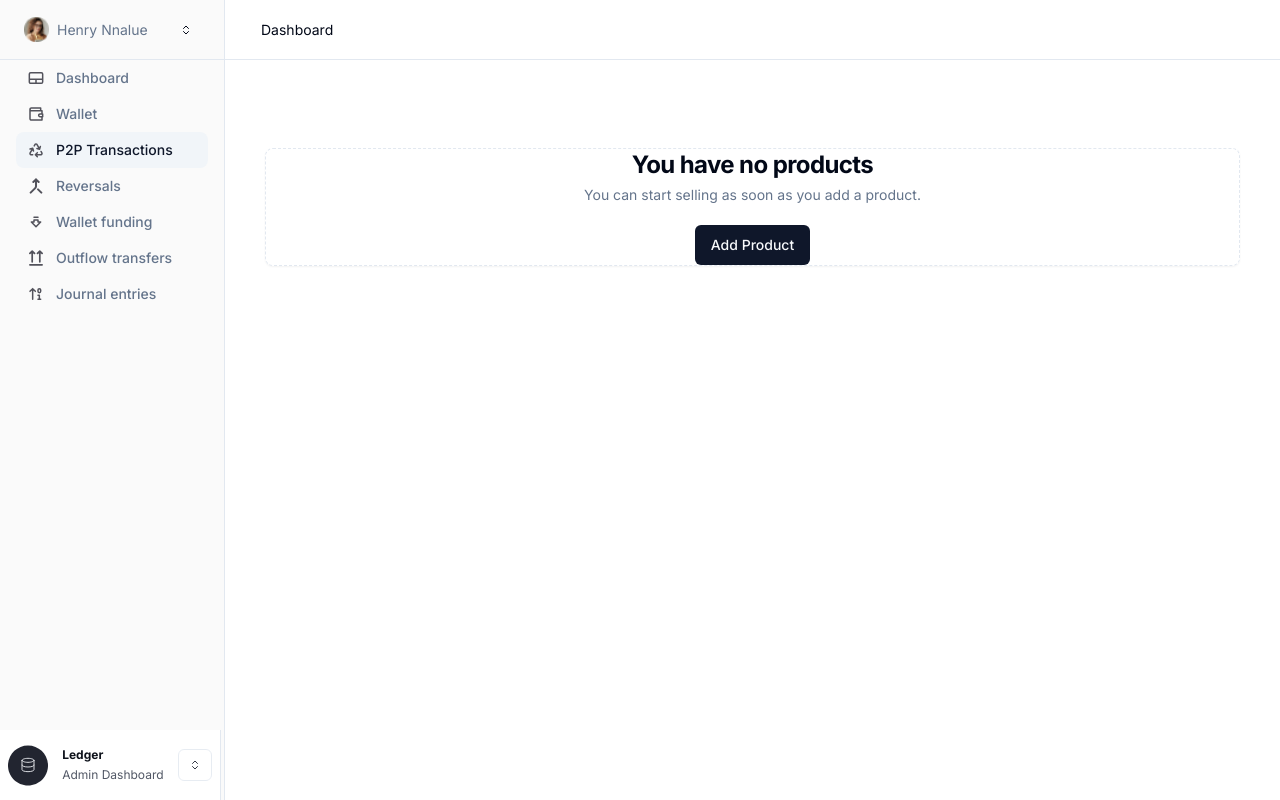
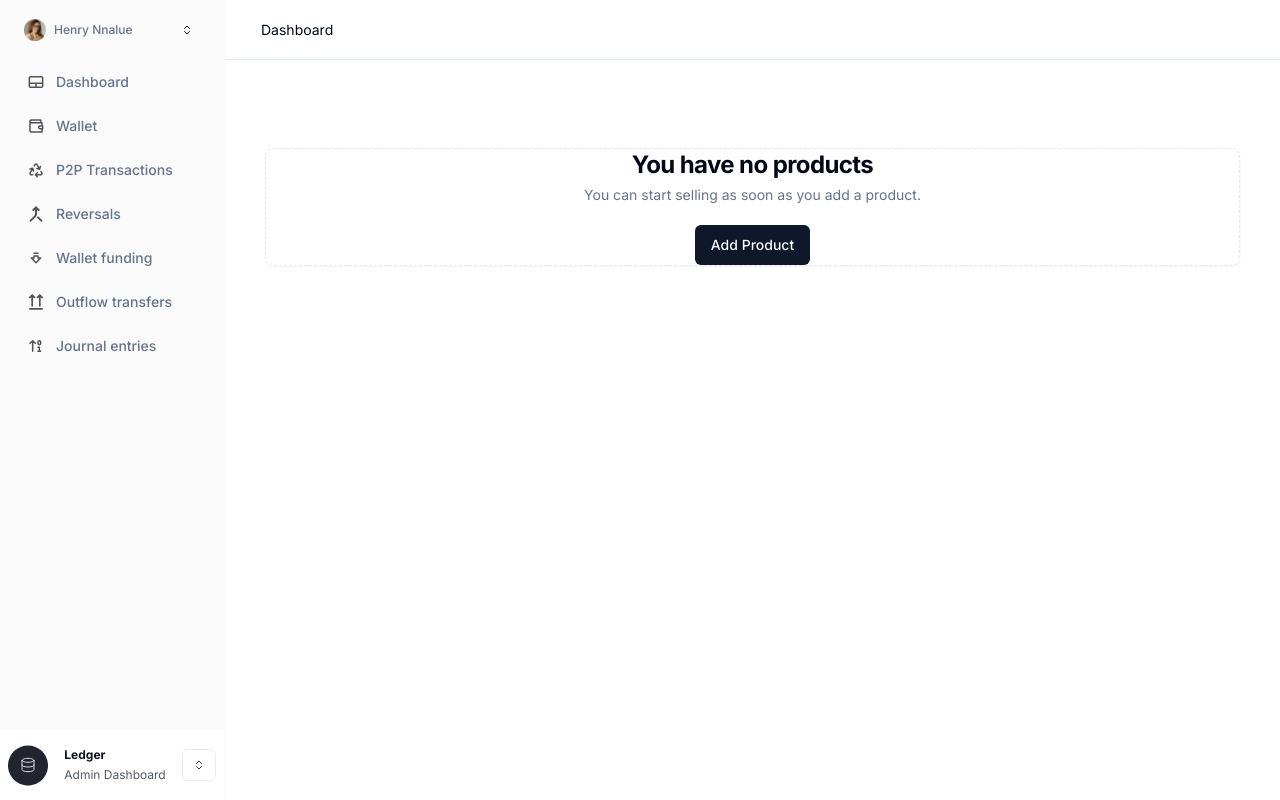
Before and after one commit to wendy640/resend_clone, a Next.js app: page / in a window 1280 px wide. Built offline with nearby package versions, Linux system fonts and the light colour scheme.

Commit message:
modifications

```diff
--- a/src/components/Header.tsx
+++ b/src/components/Header.tsx
@@ -5,6 +5,16 @@ import { Button } from "@/components/ui/button";
 import { Badge } from "@/components/ui/badge";
 import { usePathname } from "next/navigation";
 import { ComboboxDemo } from "./Combobox";
+import profile from "../images/Avatar.png";
+import { ChevronsUpDown } from "lucide-react";
+import {
+	DropdownMenu,
+	DropdownMenuContent,
+	DropdownMenuItem,
+	DropdownMenuLabel,
+	DropdownMenuSeparator,
+	DropdownMenuTrigger,
+} from "@/components/ui/dropdown-menu";
 import {
 	Bell,
 	CircleUser,
@@ -79,17 +89,33 @@ export const Header = () => {
 					</HamburgerSheetTrigger>
 					<HamburgerSheetContent
 						side="left"
-						className="flex flex-col"
+						className="flex flex-col "
 						style={{ backgroundColor: "#FAFAFA" }}
 					>
-						<nav className="grid gap-2 text-lg font-medium">
-							{/* <Link
-								href="#"
-								className="flex items-center gap-2 text-lg font-semibold"
-							>
-								<Package2 className="h-6 w-6" />
-								<span className="sr-only">Acme Inc</span>
-							</Link> */}
+						<nav className="grid gap-2  text-sm font-medium lg:px-4">
+							<div className="avatar rounded-full flex items-center justify-around my-5 gap-8">
+								<div className="flex items-center gap-2">
+									<Image src={profile} alt="user-pics" width={25} height={25} />
+									<p className="lg:text-[14px] md:text-[10px] text-muted-foreground text-sm font-medium">
+										Henry Nnalue
+									</p>
+								</div>
+								<div>
+									<DropdownMenu>
+										<DropdownMenuTrigger asChild>
+											<ChevronsUpDown className="h-4 w-3 shrink-0" />
+										</DropdownMenuTrigger>
+										<DropdownMenuContent align="end">
+											<DropdownMenuLabel>My Account</DropdownMenuLabel>
+											<DropdownMenuSeparator />
+											<DropdownMenuItem>Settings</DropdownMenuItem>
+											<DropdownMenuItem>Support</DropdownMenuItem>
+											<DropdownMenuSeparator />
+											<DropdownMenuItem>Logout</DropdownMenuItem>
+										</DropdownMenuContent>
+									</DropdownMenu>
+								</div>
+							</div>
 							<Link
 								href="/"
 								className="mx-[-0.65rem] flex items-center gap-4 rounded-xl px-3 py-2 text-muted-foreground hover:text-foreground"
@@ -97,7 +123,7 @@ export const Header = () => {
 								<Image
 									src={DashboardIcon}
 									alt="dashboard"
-									className="h-5 w-5"
+									className="h-4 w-4"
 								/>
 								Dashboard
 							</Link>
@@ -105,8 +131,8 @@ export const Header = () => {
 								href="/dashboard/wallet"
 								className="mx-[-0.65rem] flex items-center gap-4 rounded-xl bg-muted px-3 py-2 text-foreground hover:text-foreground"
 							>
-								<Image src={WalletIcon} alt="wallet" className="h-5 w-5" />
-								Wallet
+								<Image src={WalletIcon} alt="wallet" className="h-4 w-4" />
+								Wallets
 								{/* <Badge className="ml-auto flex h-6 w-6 shrink-0 items-center justify-center rounded-full">
 									6
 								</Badge> */}
@@ -118,7 +144,7 @@ export const Header = () => {
 								<Image
 									src={TransactionIcon}
 									alt="transaction"
-									className="h-5 w-5"
+									className="h-4 w-4"
 								/>
 								P2P Transactions
 							</Link>
@@ -126,44 +152,44 @@ export const Header = () => {
 								href="/dashboard/reversals"
 								className="mx-[-0.65rem] flex items-center gap-4 rounded-xl px-3 py-2 text-muted-foreground hover:text-foreground"
 							>
-								<Image src={MergeIcon} alt="reversals" className="h-5 w-5" />
+								<Image src={MergeIcon} alt="reversals" className="h-4 w-4" />
 								Reversals
 							</Link>
 							<Link
-								href="/dashboard/Wallet-funding"
+								href="/dashboard/wallet-funding"
 								className="mx-[-0.65rem] flex items-center gap-4 rounded-xl px-3 py-2 text-muted-foreground hover:text-foreground"
 							>
 								<Image
 									src={DownArrowIcon}
 									alt="wallet funding"
-									className="h-5 w-5"
+									className="h-4 w-4"
 								/>
 								Wallet funding
 							</Link>
 							<Link
-								href="/dashboard/Wallet-funding"
+								href="/dashboard/outflow-transfer"
 								className="mx-[-0.65rem] flex items-center gap-4 rounded-xl px-3 py-2 text-muted-foreground hover:text-foreground"
 							>
 								<Image
 									src={ArrowIcon}
 									alt="outflow transfer"
-									className="h-5 w-5"
+									className="h-4 w-4"
 								/>
 								Outflow transfers
 							</Link>
 							<Link
-								href="/dashboard/Wallet-funding"
+								href="/dashboard/journal-entries"
 								className="mx-[-0.65rem] flex items-center gap-4 rounded-xl px-3 py-2 text-muted-foreground hover:text-foreground"
 							>
 								<Image
 									src={JournalIcon}
 									alt="journal icon"
-									className="h-5 w-5"
+									className="h-4 w-4"
 								/>
 								Journal entries
 							</Link>
 						</nav>
-						<div className="mt-auto lg:w-[220.8px] md:w-[180px] w-[150px] h-[70px] px-2 py-1.5 flex items-center justify-between border-r border-t-0 border-b-0 border-l-0 bg-white">
+						<div className="mt-auto lg:w-[220.8px] md:w-[180px] w-[150px] h-[70px] px-2 py-1.5 flex items-center justify-between ">
 							<div className="icon relative flex items-center justify-center">
 								<Image src={apexIcon} alt="icon" className="w-full h-full" />
 								<Image
--- a/src/components/MobileHambuger.tsx
+++ b/src/components/MobileHambuger.tsx
@@ -31,7 +31,7 @@ const HamburgerSheetOverlay = React.forwardRef<
 HamburgerSheetOverlay.displayName = SheetPrimitive.Overlay.displayName;
 
 const HamburgersheetVariants = cva(
-	"fixed z-50 gap-4 bg-background p-6 shadow-lg transition ease-in-out data-[state=open]:animate-in data-[state=closed]:animate-out data-[state=closed]:duration-300 data-[state=open]:duration-500",
+	"fixed z-50 gap-4 bg-background p-6 shadow-lg transition text-[12px] ease-in-out data-[state=open]:animate-in data-[state=closed]:animate-out data-[state=closed]:duration-300 data-[state=open]:duration-500",
 	{
 		variants: {
 			side: {
--- a/src/components/Sidebar.tsx
+++ b/src/components/Sidebar.tsx
@@ -40,13 +40,13 @@ export function Sidebar() {
 			className="hidden md:grid md:grid-cols-[220px_1fr] lg:grid-cols-[225px_1fr] min-h-screen"
 			style={{ backgroundColor: "#FAFAFA" }}
 		>
-			<div className="border-r bg-subtle">
+			<div className="border-r " style={{ border: "#FAFAFA" }}>
 				<div className="flex h-full max-h-screen flex-col">
-					<div className="flex h-14 items-center border-b px-4 lg:h-[60px] lg:px-6 gap-3">
-						<div className="avatar rounded-full flex items-center justify-around gap-8">
+					<div className="flex h-14 items-center  px-4 lg:h-[60px] lg:px-6 gap-3">
+						<div className="avatar rounded-full flex items-center justify-around gap-12">
 							<div className="flex items-center gap-2">
-								<Image src={profile} alt="user-pics" width={25} height={25} />
-								<p className="lg:text-[14px] md:text-[10px] text-muted-foreground text-[12px]">
+								<Image src={profile} alt="user-pics" width={22} height={22} />
+								<p className="lg:text-[12px] md:text-[12px] text-muted-foreground font-medium text-sm">
 									Henry Nnalue
 								</p>
 							</div>
@@ -68,10 +68,10 @@ export function Sidebar() {
 						</div>
 					</div>
 					<div className="flex-1">
-						<nav className="grid items-start px-2 text-sm font-medium lg:px-4">
+						<nav className="grid items-start px-2  text-sm font-medium lg:px-4">
 							<Link
 								href="/"
-								className="flex items-center gap-3 rounded-lg px-3 py-2 text-muted-foreground transition-all hover:text-primary"
+								className="flex items-center gap-3  rounded-lg px-3 py-3 text-muted-foreground transition-all hover:text-primary"
 							>
 								<Image
 									src={DashboardIcon}
@@ -82,7 +82,7 @@ export function Sidebar() {
 							</Link>
 							<Link
 								href="/dashboard/wallet"
-								className="flex items-center gap-3 rounded-lg px-3 py-2 text-muted-foreground transition-all hover:text-primary"
+								className="flex items-center gap-3 rounded-lg px-3 py-3 text-muted-foreground transition-all hover:text-primary"
 							>
 								<Image src={WalletIcon} alt="wallet" className="h-4 w-4" />
 								Wallet
@@ -92,7 +92,7 @@ export function Sidebar() {
 							</Link>
 							<Link
 								href="/dashboard/transactions"
-								className="flex items-center gap-3 rounded-lg bg-muted px-3 py-2 text-primary transition-all hover:text-primary"
+								className="flex items-center gap-3 rounded-lg px-3 py-3 text-muted-foreground transition-all hover:text-primary"
 							>
 								<Image
 									src={TransactionIcon}
@@ -103,14 +103,14 @@ export function Sidebar() {
 							</Link>
 							<Link
 								href="/dashboard/reversals"
-								className="flex items-center gap-3 rounded-lg px-3 py-2 text-muted-foreground transition-all hover:text-primary"
+								className="flex items-center gap-3 rounded-lg px-3 py-3 text-muted-foreground transition-all hover:text-primary"
 							>
 								<Image src={MergeIcon} alt="reverasls" className="h-4 w-4" />
 								Reversals
 							</Link>
 							<Link
 								href="/dashboard/wallet-funding"
-								className="flex items-center gap-3 rounded-lg px-3 py-2 text-muted-foreground transition-all hover:text-primary"
+								className="flex items-center gap-3 rounded-lg px-3 py-3 text-muted-foreground transition-all hover:text-primary"
 							>
 								<Image
 									src={DownArrowIcon}
@@ -121,7 +121,7 @@ export function Sidebar() {
 							</Link>
 							<Link
 								href="/dashboard/outflow-transfer"
-								className="flex items-center gap-3 rounded-lg px-3 py-2 text-muted-foreground transition-all hover:text-primary"
+								className="flex items-center gap-3 rounded-lg px-3 py-3 text-muted-foreground transition-all hover:text-primary"
 							>
 								<Image
 									src={ArrowIcon}
@@ -132,7 +132,7 @@ export function Sidebar() {
 							</Link>
 							<Link
 								href="/dashboard/journal-entries"
-								className="flex items-center gap-3 rounded-lg px-3 py-2 text-muted-foreground transition-all hover:text-primary"
+								className="flex items-center gap-3 rounded-lg px-3 py-3 text-muted-foreground transition-all hover:text-primary"
 							>
 								<Image
 									src={JournalIcon}
@@ -143,7 +143,7 @@ export function Sidebar() {
 							</Link>
 						</nav>
 					</div>
-					<div className="mt-auto lg:w-[220.8px] md:w-[220px] w-[220px] h-[70px] px-2 py-1.5 flex items-center justify-between border-r border-t-0 border-b-0 border-l-0 bg-white">
+					<div className="mt-auto lg:w-[224px] md:w-[224px] w-[224px] h-[70px] px-2 py-1.5 flex items-center justify-between border-t-0 border-b-0  bg-white">
 						<div className="icon relative flex items-center justify-center">
 							<Image src={apexIcon} alt="icon" className="w-full h-full" />
 							<Image
```
